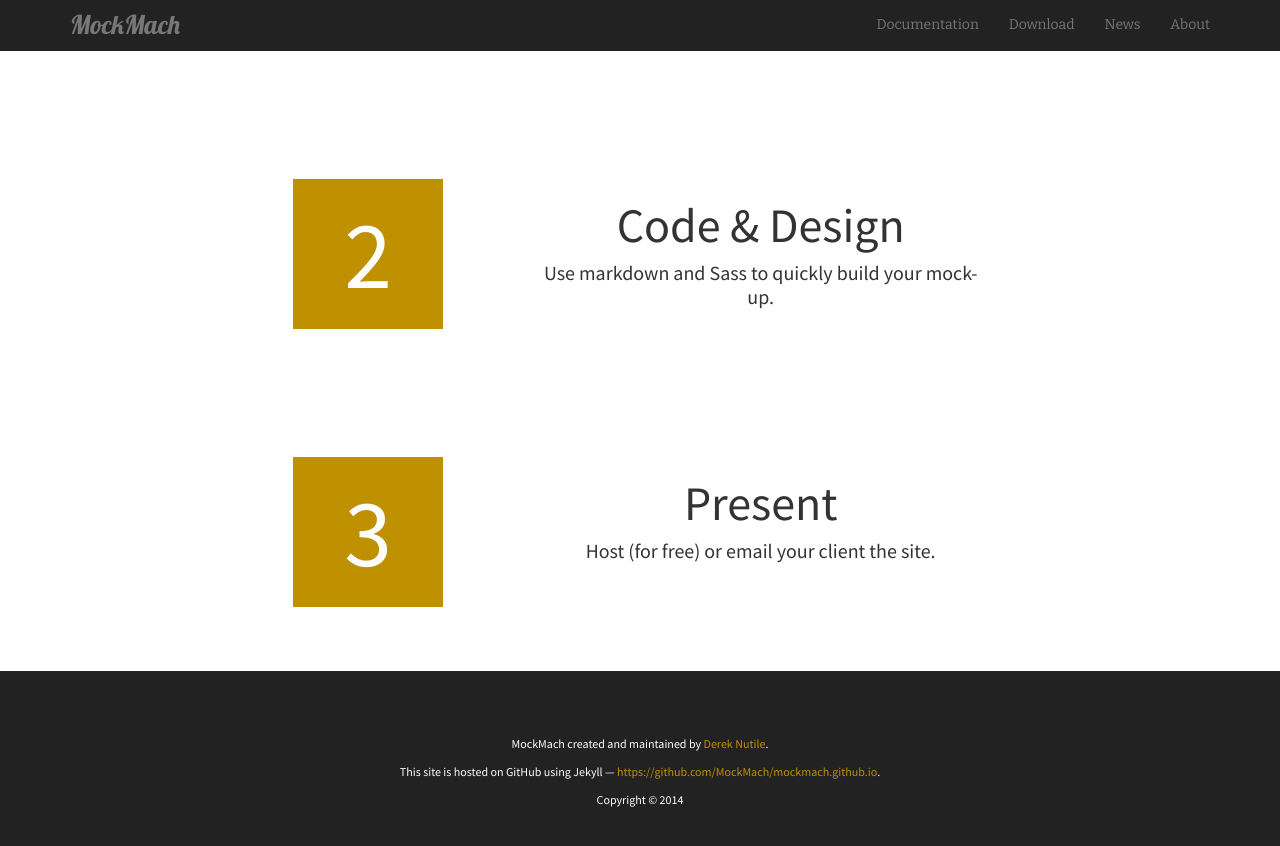
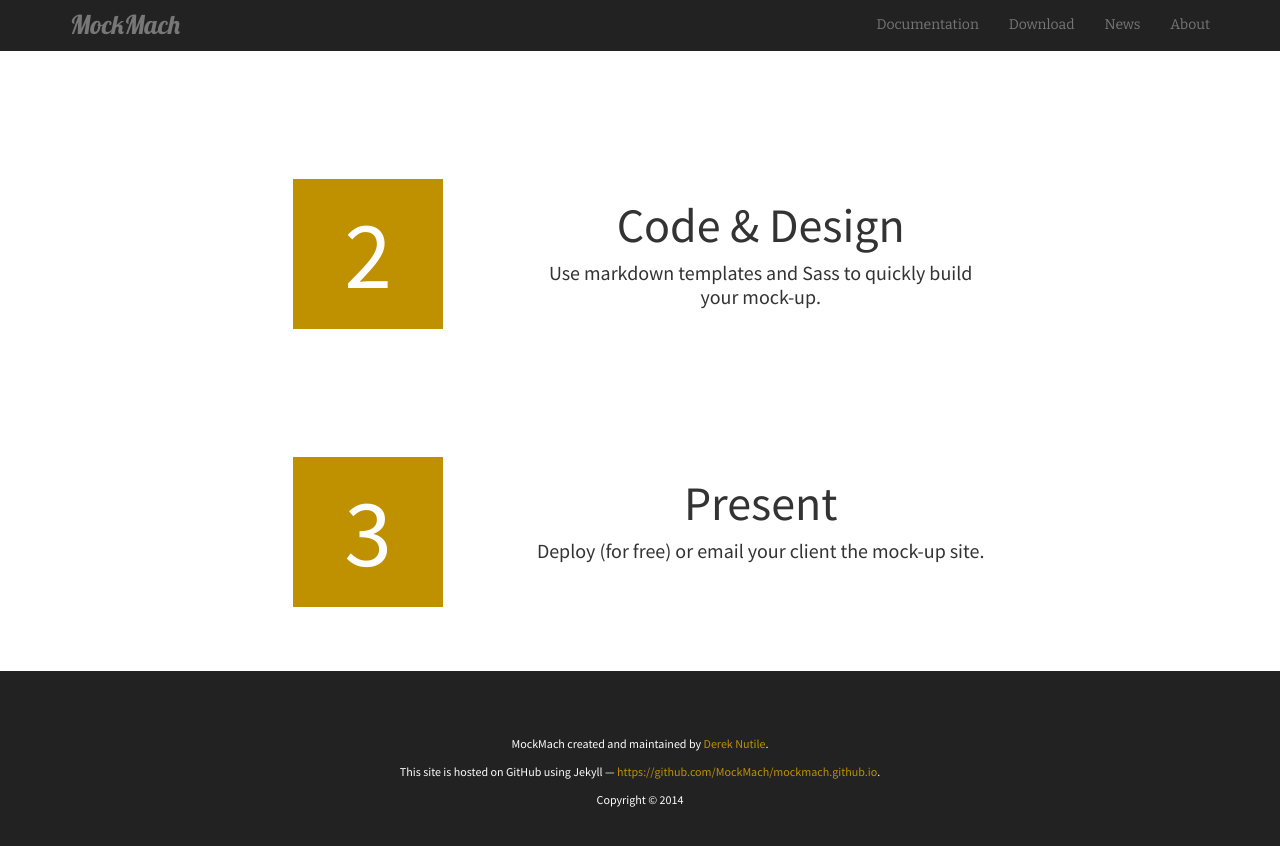
Before and after one commit to MockMach/mockmach.github.io, a Jekyll site: the page built from index.html, in a window 1280 px wide and 900 px high, scrolled down 1331 px. Shown: the top 846 px of the window. Built offline with Jekyll 4.4.1, drawn with Linux system fonts in a browser that asks for light colours.

Commit message:
Updates to purpose.html.

```diff
--- a/_includes/sections/purpose.html
+++ b/_includes/sections/purpose.html
@@ -25,7 +25,7 @@
 
     <div class="col-md-8 col-lg-8">
       <h2 class="text-center">Code & Design</h2>
-      <p class="text-center">Use markdown and Sass to quickly build your mock-up.</p>
+      <p class="text-center">Use markdown templates and Sass to quickly build your mock-up.</p>
     </div>
 
   </div><!-- /.row -->
@@ -40,7 +40,7 @@
 
     <div class="col-md-8 col-lg-8">
       <h2 class="text-center">Present</h2>
-      <p class="text-center">Host (for free) or email your client the site.</p>
+      <p class="text-center">Deploy (for free) or email your client the mock-up site.</p>
     </div>
 
   </div><!-- /.row -->
```
